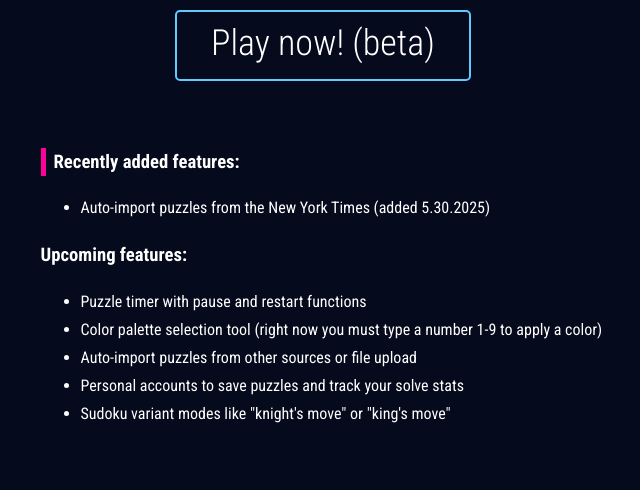
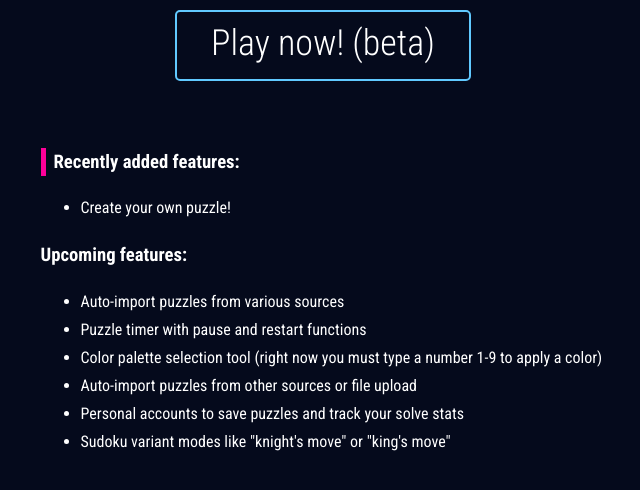
Before and after one commit to geoffmackey2/sudo-koo, a Django app: page / in a window 1280 px wide. Shown: the part 237-727 px from the top of the page, without its empty margins (317-957 px from the left). Run offline with Django 5.2, Linux system fonts and the light colour scheme.

Commit message:
saving face

```diff
--- a/home/templates/home.html
+++ b/home/templates/home.html
@@ -12,10 +12,11 @@
 <section class="news">
     <h3 class="recent-features">Recently added features:</h3>
         <ul>
-            <li>Auto-import puzzles from the New York Times (added 5.30.2025)</li>
+            <li>Create your own puzzle!</li>
         </ul>
     <h3>Upcoming features:</h3>
     <ul>
+        <li>Auto-import puzzles from various sources</li>
         <li>Puzzle timer with pause and restart functions</li>
         <li>Color palette selection tool (right now you must type a number 1-9 to apply a color)</li>
         <li>Auto-import puzzles from other sources or file upload</li>
```
